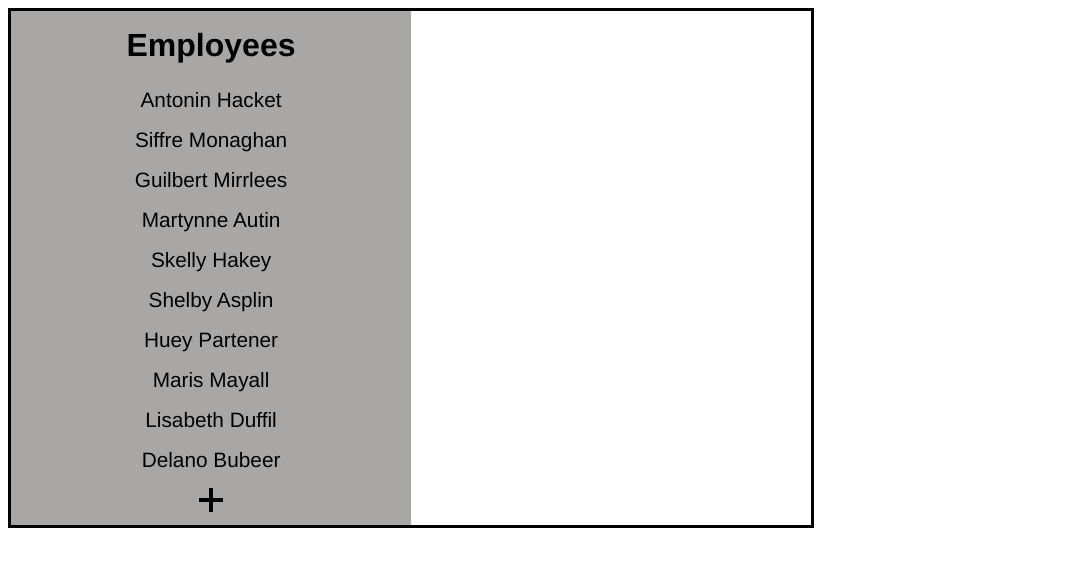
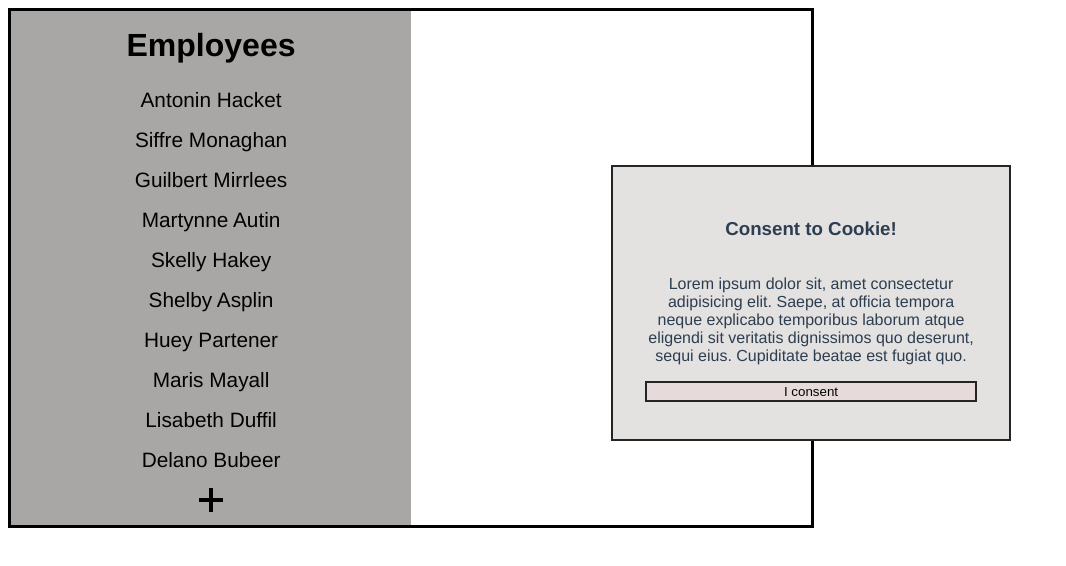
Before and after one commit to icasamoubica/staff-list-vue, a Vue app: page / in a window 1280 px wide. Shown: the top 566 px of the page, without its empty margins (0-1066 px from the left). Built offline with nearby package versions, Linux system fonts and the light colour scheme.

Commit message:
added basic delete button functinality and focusing on a card in stack

```diff
--- /dev/null
+++ b/src/components/cookie-consent.vue
@@ -0,0 +1,49 @@
+<template>
+    <div class="cookieConsentContainer" v-if="noCookie">
+        <h3>Consent to Cookie!</h3>
+        <p>Lorem ipsum dolor sit, amet consectetur adipisicing elit. Saepe, at officia tempora neque explicabo temporibus laborum atque eligendi sit veritatis dignissimos quo deserunt, sequi eius. Cupiditate beatae est fugiat quo.</p>
+        <button class="consentToCookie" v-on:click="iConsentToCookie">I consent</button>
+    </div>
+</template>
+
+<script>
+export default {
+
+  data() { return {
+      noCookie: true
+  }},
+  beforeMount() {
+      if (localStorage.getItem('cookie-consent') === 'true') {
+        console.log('cookie-conent = true');
+        this.noCookie = false
+      }
+
+  },
+  methods: {
+      iConsentToCookie(){
+          localStorage.setItem('cookie-consent','true')
+          this.noCookie = false
+      }
+  },
+
+}
+</script>
+
+<style>
+    .cookieConsentContainer {
+        padding: 2rem;
+        max-height: 13rem;
+        display: flex;
+        flex-direction: column;
+        background-color: rgb(228, 225, 225);
+        position: relative;
+        border: 2px solid rgb(37, 36, 36);
+        top: 30%;
+        left: 50%;
+    }
+
+    .consentToCookie {
+        background-color: rgb(230, 218, 218);
+        border: 2px solid rgb(37, 36, 36);
+    }
+</style>
--- a/src/views/StaffList.vue
+++ b/src/views/StaffList.vue
@@ -12,17 +12,26 @@
         </router-link>
     </div>
     <router-view></router-view>
+    <cookie-consent/>
   </div>
 </template>
 
 <script>
 
+import cookieConsent from '@/components/cookie-consent'
+
 export default {
+
   computed: {
     staff(){
       return this.$root.staff
     }
+  },
+
+  components: {
+      'cookie-consent': cookieConsent
   }
+
 }
 </script>
 
```
